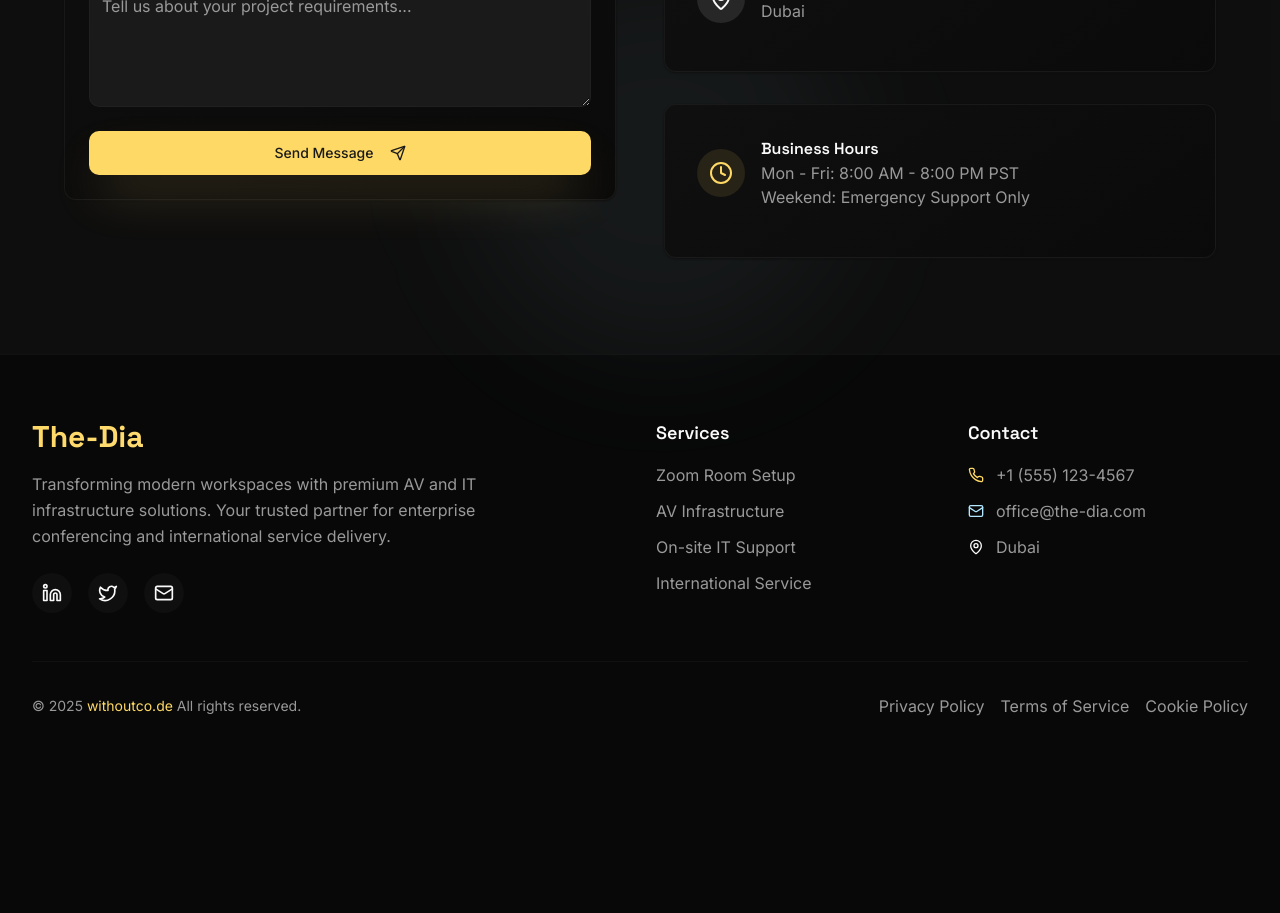
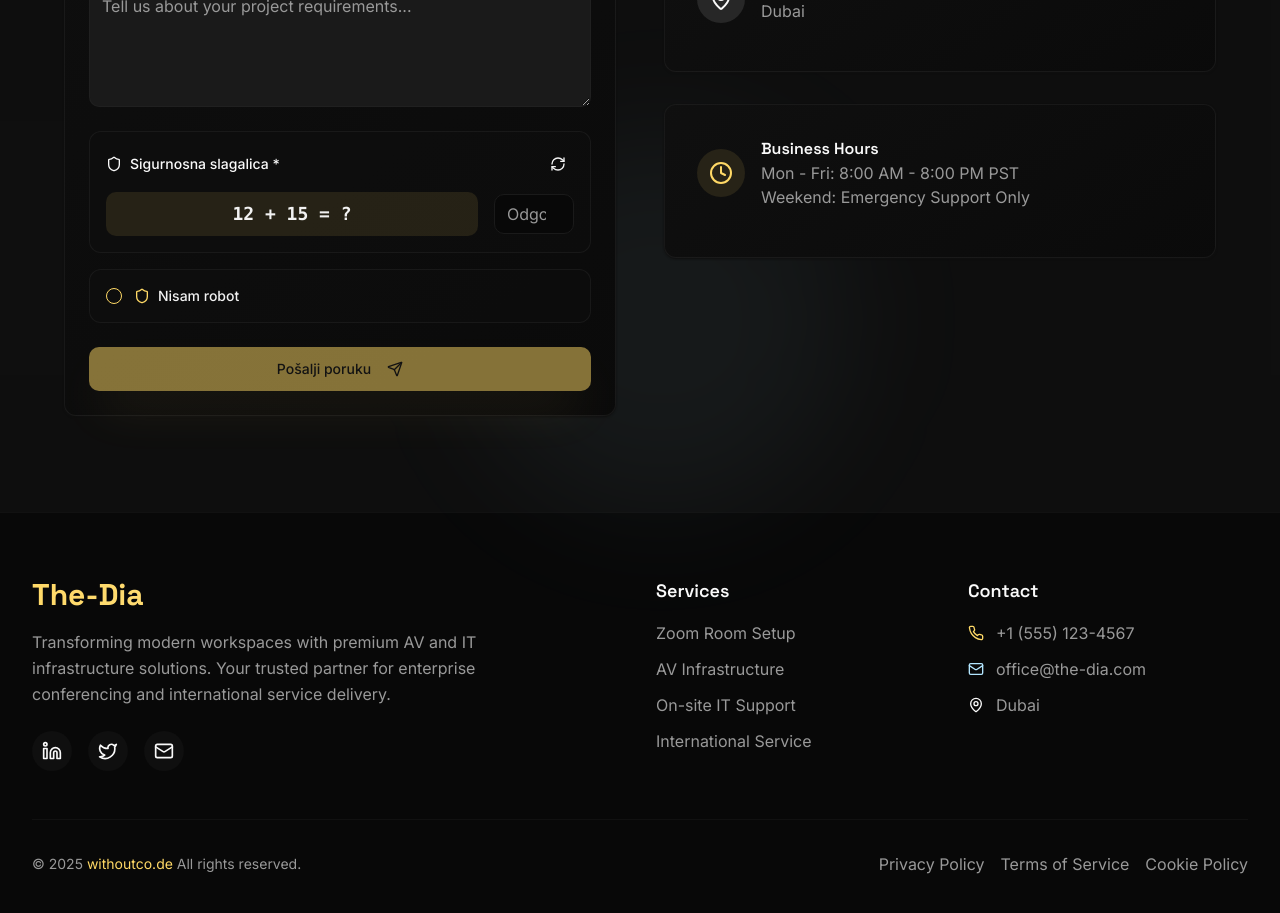
Before and after one commit to babyrage97/the-dia-landing-elite, a React (Vite) app: page / in a window 1280 px wide. Shown: the part 7700-8613 px from the top of the page. Before the commit the page ends 8482 px from the top, so only its background shows below. Built offline with nearby package versions, Linux system fonts and the light colour scheme.

Commit message:
Update Contact.tsx

```diff
--- a/src/components/Contact.tsx
+++ b/src/components/Contact.tsx
@@ -5,7 +5,8 @@ import { Input } from "@/components/ui/input";
 import { Label } from "@/components/ui/label";
 import { Textarea } from "@/components/ui/textarea";
 import { Select, SelectContent, SelectItem, SelectTrigger, SelectValue } from "@/components/ui/select";
-import { Mail, Phone, MapPin, Send, Clock } from "lucide-react";
+import { Checkbox } from "@/components/ui/checkbox";
+import { Mail, Phone, MapPin, Send, Clock, Shield, RefreshCw } from "lucide-react";
 import { useToast } from "@/hooks/use-toast";
 import { motion } from "framer-motion";
 
@@ -20,10 +21,61 @@ const Contact = () => {
 
   const [isSubmitting, setIsSubmitting] = useState(false);
   const [isMobile, setIsMobile] = useState(false);
+  const [isNotRobot, setIsNotRobot] = useState(false);
+
+  // CAPTCHA state
+  const [captcha, setCaptcha] = useState({
+    question: "",
+    answer: 0,
+    userAnswer: "",
+    isValid: false
+  });
+
   const selectRef = useRef<HTMLButtonElement>(null);
   const formRef = useRef<HTMLFormElement>(null);
 
   const { toast } = useToast();
+
+  // Generiši novi CAPTCHA
+  const generateCaptcha = () => {
+    const operations = ['+', '-', '*'];
+    const operation = operations[Math.floor(Math.random() * operations.length)];
+
+    let num1, num2, answer, question;
+
+    switch (operation) {
+      case '+':
+        num1 = Math.floor(Math.random() * 20) + 1;
+        num2 = Math.floor(Math.random() * 20) + 1;
+        answer = num1 + num2;
+        question = `${num1} + ${num2} = ?`;
+        break;
+      case '-':
+        num1 = Math.floor(Math.random() * 20) + 10;
+        num2 = Math.floor(Math.random() * 10) + 1;
+        answer = num1 - num2;
+        question = `${num1} - ${num2} = ?`;
+        break;
+      case '*':
+        num1 = Math.floor(Math.random() * 9) + 1;
+        num2 = Math.floor(Math.random() * 9) + 1;
+        answer = num1 * num2;
+        question = `${num1} × ${num2} = ?`;
+        break;
+      default:
+        num1 = 5;
+        num2 = 3;
+        answer = 8;
+        question = "5 + 3 = ?";
+    }
+
+    setCaptcha({
+      question,
+      answer,
+      userAnswer: "",
+      isValid: false
+    });
+  };
 
   // Detektovanje mobilnog uređaja
   useEffect(() => {
@@ -39,6 +91,11 @@ const Contact = () => {
     window.addEventListener('resize', checkIsMobile);
 
     return () => window.removeEventListener('resize', checkIsMobile);
+  }, []);
+
+  // Generiši CAPTCHA na početku
+  useEffect(() => {
+    generateCaptcha();
   }, []);
 
   // Prevencija scroll-a na Android uređajima
@@ -66,14 +123,54 @@ const Contact = () => {
     }
   }, [isMobile]);
 
+  // Validacija CAPTCHA-a
+  const validateCaptcha = (userInput: string) => {
+    const isValid = parseInt(userInput) === captcha.answer;
+    setCaptcha(prev => ({ ...prev, isValid }));
+    return isValid;
+  };
+
+  const handleCaptchaChange = (value: string) => {
+    setCaptcha(prev => ({ ...prev, userAnswer: value }));
+    validateCaptcha(value);
+  };
+
+  const refreshCaptcha = () => {
+    generateCaptcha();
+    toast({
+      title: "Nova slagalica",
+      description: "Generiš je nova sigurnosna slagalica."
+    });
+  };
+
   const handleSubmit = async (e: React.FormEvent) => {
     e.preventDefault();
 
     // Validation
     if (!formData.name || !formData.email || !formData.message) {
       toast({
-        title: "Missing Information",
-        description: "Please fill in all required fields (Name, Email, Message).",
+        title: "Nedostaju informacije",
+        description: "Molimo popunite sva obavezna polja (Ime, Email, Poruku).",
+        variant: "destructive"
+      });
+      return;
+    }
+
+    // CAPTCHA validation
+    if (!captcha.isValid) {
+      toast({
+        title: "Neispravna slagalica",
+        description: "Molimo tačno rešite sigurnosnu slagalicu.",
+        variant: "destructive"
+      });
+      return;
+    }
+
+    // Robot check validation
+    if (!isNotRobot) {
+      toast({
+        title: "Sigurnosna provera",
+        description: "Molimo potvrdite da niste robot.",
         variant: "destructive"
       });
       return;
@@ -94,7 +191,9 @@ const Contact = () => {
 Service Interest: ${formData.service || 'Not specified'}
 
 Message:
-${formData.message}`
+${formData.message}`,
+          captchaAnswer: captcha.userAnswer,
+          expectedAnswer: captcha.answer // Server treba da validira ovo
         }),
       });
 
@@ -102,8 +201,8 @@ ${formData.message}`
 
       if (data.success) {
         toast({
-          title: "Message Sent! ✅",
-          description: "Thank you for your inquiry. We'll respond within 24 hours."
+          title: "Poruka poslata! ✅",
+          description: "Hvala na upitu. Odgovorićemo u roku od 24 sata."
         });
 
         // Reset form
@@ -114,6 +213,8 @@ ${formData.message}`
           service: "",
           message: ""
         });
+        setIsNotRobot(false);
+        generateCaptcha(); // Nova slagalica
       } else {
         throw new Error(data.error || 'Failed to send message');
       }
@@ -121,8 +222,8 @@ ${formData.message}`
     } catch (error) {
       console.error('Contact form error:', error);
       toast({
-        title: "Error Sending Message",
-        description: "Something went wrong. Please try again or contact us directly.",
+        title: "Greška pri slanju",
+        description: "Nešto je pošlo po zlu. Molimo pokušajte ponovo.",
         variant: "destructive"
       });
     } finally {
@@ -315,13 +416,78 @@ ${formData.message}`
                     />
                   </div>
 
+                  {/* CAPTCHA Slagalica */}
+                  <div className="space-y-4">
+                    <div className="border border-border/50 rounded-lg p-4 bg-card/50">
+                      <div className="flex items-center justify-between mb-3">
+                        <Label className="text-accent font-inter flex items-center gap-2">
+                          <Shield className="h-4 w-4" />
+                          Sigurnosna slagalica *
+                        </Label>
+                        <Button
+                          type="button"
+                          variant="ghost"
+                          size="sm"
+                          onClick={refreshCaptcha}
+                          className="h-8 w-8 p-0"
+                        >
+                          <RefreshCw className="h-4 w-4" />
+                        </Button>
+                      </div>
+
+                      <div className="flex items-center gap-4">
+                        <div className="flex-1">
+                          <div className="bg-primary/10 rounded-md px-3 py-2 font-mono text-lg font-bold text-center">
+                            {captcha.question}
+                          </div>
+                        </div>
+                        <Input
+                          type="number"
+                          placeholder="Odgovor"
+                          value={captcha.userAnswer}
+                          onChange={e => handleCaptchaChange(e.target.value)}
+                          className={`w-20 text-center ${
+                            captcha.userAnswer && (captcha.isValid ? 'border-green-500' : 'border-red-500')
+                          }`}
+                          style={{ fontSize: '16px' }}
+                          required
+                        />
+                      </div>
+
+                      {captcha.userAnswer && !captcha.isValid && (
+                        <p className="text-red-500 text-sm mt-2">Netačan odgovor. Pokušajte ponovo.</p>
+                      )}
+
+                      {captcha.isValid && (
+                        <p className="text-green-500 text-sm mt-2">✓ Tačno!</p>
+                      )}
+                    </div>
+
+                    {/* "Nisam robot" checkbox */}
+                    <div className="flex items-center space-x-3 p-4 border border-border/50 rounded-lg bg-card/50">
+                      <Checkbox
+                        id="not-robot"
+                        checked={isNotRobot}
+                        onCheckedChange={setIsNotRobot}
+                        className="data-[state=checked]:bg-primary data-[state=checked]:border-primary"
+                      />
+                      <Label
+                        htmlFor="not-robot"
+                        className="text-sm font-inter cursor-pointer flex items-center gap-2"
+                      >
+                        <Shield className="h-4 w-4 text-primary" />
+                        Nisam robot
+                      </Label>
+                    </div>
+                  </div>
+
                   <Button
                     type="submit"
-                    disabled={isSubmitting}
+                    disabled={isSubmitting || !captcha.isValid || !isNotRobot}
                     className="w-full bg-primary text-primary-foreground hover:bg-primary/90 shadow-luxury transition-luxury group disabled:opacity-50"
                     size="lg"
                   >
-                    {isSubmitting ? 'Sending...' : 'Send Message'}
+                    {isSubmitting ? 'Šalje se...' : 'Pošalji poruku'}
                     <Send className="ml-2 h-4 w-4 transition-transform group-hover:translate-x-1" />
                   </Button>
                 </form>
```
